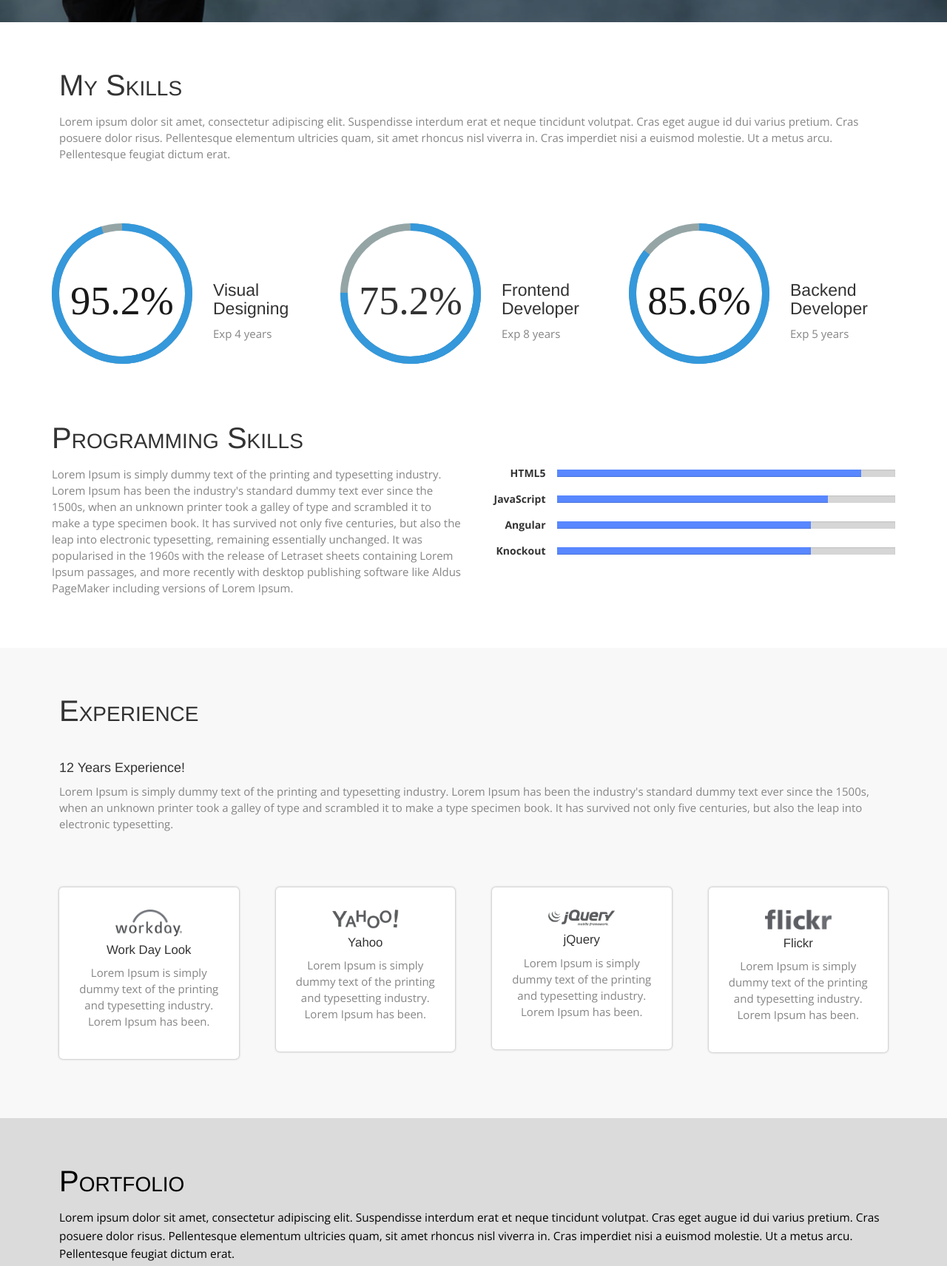
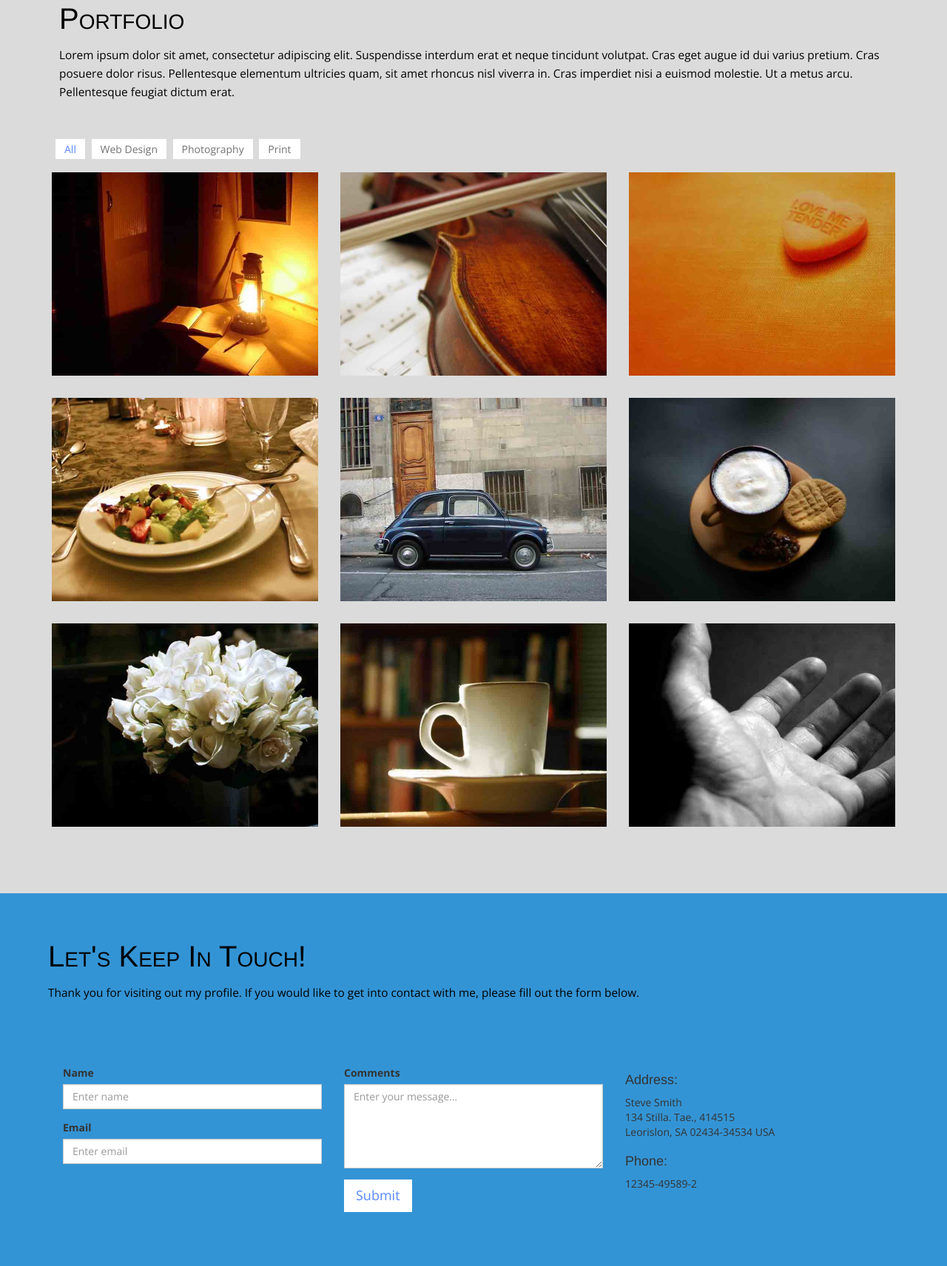
Before and after one commit to aghelinejad/Portfolio_Mehdi, a plain HTML site: page index.html in a window 1280 px wide. Shown: the part 1395-3107 px from the top of the page at 74% size. Drawn offline with nearby package versions, Linux system fonts and the light colour scheme.

```diff
--- a/index.html
+++ b/index.html
@@ -107,131 +107,11 @@
   <div class="parlex-back">
     <div class="container">
      <div class="row">
-	<div class="col-md-12">      <h2>“Dreams are extremely important. You can’t do it unless you imagine it.” <span>-George Lucas</span></h2></div>
+	<div class="col-md-12">      </div>
       </div>
     </div>
     <!--/.container-->
   </div>
-</section>
-
-<!--Skills-->
-<section id="skills" class="secPad white">
-  <div class="container">
-    <div class="heading ">
-      <!-- Heading -->
-      <h2>My Skills</h2>
-      <p>Lorem ipsum dolor sit amet, consectetur adipiscing elit. Suspendisse interdum erat et neque tincidunt volutpat. Cras eget augue id dui varius pretium. Cras posuere dolor risus. Pellentesque elementum ultricies quam, sit amet rhoncus nisl viverra in. Cras imperdiet nisi a euismod molestie. Ut a metus arcu. Pellentesque feugiat dictum erat. </p>
-    </div>
-    <div class="row skillContainer">
-      <div class="col-md-4 skillBox">
-        <div id="diagram-id-1" class="diagram" data-percent="95.2%"></div>
-        <div class="chart-text">
-          <h4>Visual Designing</h4>
-          <p>Exp 4 years</p>
-        </div>
-      </div>
-      <div class="col-md-4 skillBox">
-        <div id="diagram-id-2" class="diagram" data-percent="75.2%"></div>
-        <div class="chart-text">
-          <h4>Frontend Developer</h4>
-          <p>Exp 8 years</p>
-        </div>
-      </div>
-      <div class="col-md-4 skillBox">
-        <div id="diagram-id-3" class="diagram" data-percent="85.6%"></div>
-        <div class="chart-text">
-          <h4>Backend Developer</h4>
-          <p>Exp 5 years</p>
-        </div>
-      </div>
-    </div>
-    <div class="row">
-      <div class="col-sm-6">
-        <h2>Programming Skills</h2>
-        <p class="mrgBtm20"> Lorem Ipsum is simply dummy text of the printing and typesetting industry. Lorem Ipsum has been the industry's standard dummy text ever since the 1500s, when an unknown printer took a galley of type and scrambled it to make a type specimen book. It has survived not only five centuries, but also the leap into electronic typesetting, remaining essentially unchanged. It was popularised in the 1960s with the release of Letraset sheets containing Lorem Ipsum passages, and more recently with desktop publishing software like Aldus PageMaker including versions of Lorem Ipsum. </p>
-      </div>
-      <div class="col-sm-6"> <br/>
-        <br/>
-        <br/>
-        <div class="row">
-          <div class="col-md-2 skilltitle"><b>HTML5</b></div>
-          <div class="col-md-10">
-            <div class="progress">
-              <div class="progress-bar" role="progressbar" aria-valuenow="90" aria-valuemin="0" aria-valuemax="100" style="width: 90%;"> <span class="sr-only">90% Complete</span> </div>
-            </div>
-          </div>
-        </div>
-        <div class="row">
-          <div class="col-md-2 skilltitle"><b>JavaScript</b></div>
-          <div class="col-md-10">
-            <div class="progress">
-              <div class="progress-bar" role="progressbar" aria-valuenow="80" aria-valuemin="0" aria-valuemax="100" style="width: 80%;"> <span class="sr-only">80% Complete</span> </div>
-            </div>
-          </div>
-        </div>
-        <div class="row">
-          <div class="col-md-2 skilltitle"><b>Angular</b></div>
-          <div class="col-md-10">
-            <div class="progress">
-              <div class="progress-bar" role="progressbar" aria-valuenow="75" aria-valuemin="0" aria-valuemax="100" style="width: 75%;"> <span class="sr-only">75% Complete</span> </div>
-            </div>
-          </div>
-        </div>
-        <div class="row">
-          <div class="col-md-2 skilltitle"><b>Knockout</b></div>
-          <div class="col-md-10">
-            <div class="progress">
-              <div class="progress-bar" role="progressbar" aria-valuenow="75" aria-valuemin="0" aria-valuemax="100" style="width: 75%;"> <span class="sr-only">75% Complete</span> </div>
-            </div>
-          </div>
-        </div>
-      </div>
-    </div>
-  </div>
-</section>
-
-<!--Experience-->
-<section id="experience" class="secPad">
-<div class="container">
-<div class="heading">
-  <!-- Heading -->
-  <h2>Experience</h2>
-  <br/>
-  <h4>12 Years Experience!</h4>
-  <p>Lorem Ipsum is simply dummy text of the printing and typesetting industry. Lorem Ipsum has been the industry's standard dummy text ever since the 1500s, when an unknown printer took a galley of type and scrambled it to make a type specimen book. It has survived not only five centuries, but also the leap into electronic typesetting.</p>
-</div>
-
-<div class="row">
-	<div class="col-md-3 col-sm-6">
-		<div class="exp-wrapper">
-			<img src="images/client-1.png" width="90" alt="Name">
-			<h3>Work Day Look</h3>
-			<p>Lorem Ipsum is simply dummy text of the printing and typesetting industry. Lorem Ipsum has been.</p>
-		</div>
-	</div>
-	<div class="col-md-3 col-sm-6">
-		<div class="exp-wrapper">
-			<img src="images/client-5.png" width="90" alt="Name">
-			<h3>Yahoo</h3>
-			<p>Lorem Ipsum is simply dummy text of the printing and typesetting industry. Lorem Ipsum has been. </p>
-		</div>
-	</div>
-	<div class="col-md-3 col-sm-6">
-		<div class="exp-wrapper">
-			<img src="images/client-3.png" width="90" alt="Name">
-			<h3>jQuery</h3>
-			<p>Lorem Ipsum is simply dummy text of the printing and typesetting industry. Lorem Ipsum has been.</p>
-		</div>
-	</div>
-	<div class="col-md-3 col-sm-6">
-		<div class="exp-wrapper">
-			<img src="images/client-4.png" width="90" alt="Name">
-			<h3>Flickr</h3>
-			<p>Lorem Ipsum is simply dummy text of the printing and typesetting industry. Lorem Ipsum has been.</p>
-		</div>
-	</div>
-
-</div>
 </section>
 
 <!--Portfolio-->
```
